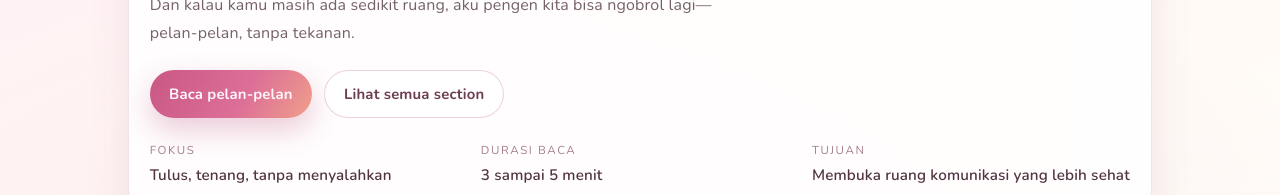
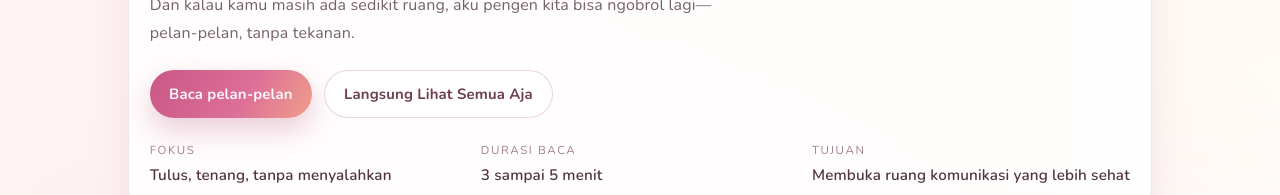
Before and after one commit to felite-beep/triana-personal, a Next.js app: page / in a window 1280 px wide. Shown: the part 724-919 px from the top of the page. Built offline with nearby package versions, Linux system fonts and the light colour scheme.

Commit message:
update v.2

```diff
--- a/src/app/page.tsx
+++ b/src/app/page.tsx
@@ -130,7 +130,7 @@ Dan kalau kamu masih ada sedikit ruang, aku pengen kita bisa ngobrol lagi—pela
                 Baca pelan-pelan
               </button>
               <button className="hero-btn-ghost" onClick={revealAllSections} type="button">
-                Lihat semua section
+                Langsung Lihat Semua Aja
               </button>
             </div>
 
```
